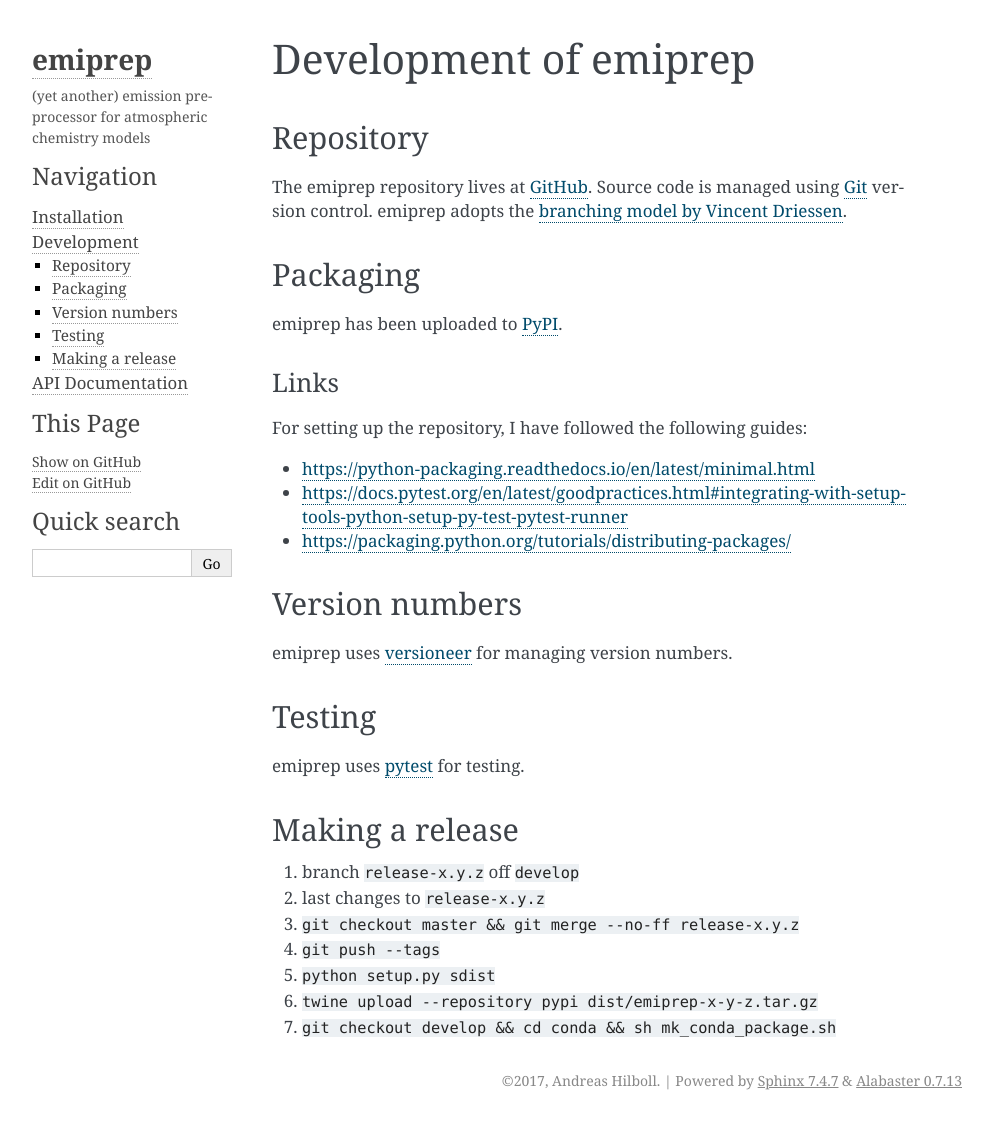
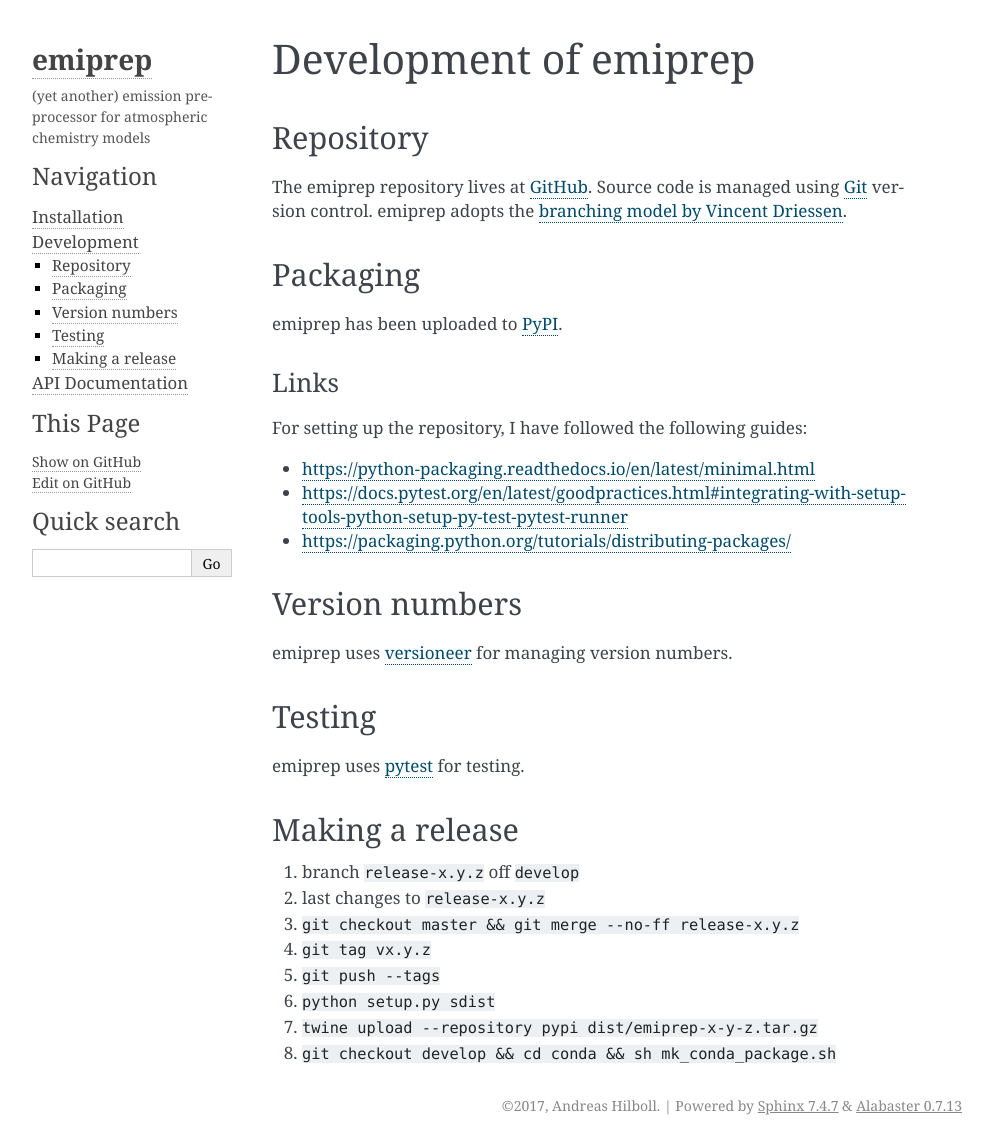
Before and after one commit to andreas-h/emiprep, a Sphinx documentation site: the page built from docs/development.rst, in a window 1280 px wide. Shown: the whole page, without its empty margins (148-1141 px from the left). Built offline with Sphinx 7.4.7, drawn with Linux system fonts in a browser that asks for light colours; before the commit the page ends 1120 px from its top, so only the background shows below that.

Commit message:
DOC: fix release documentation

```diff
--- a/docs/development.rst
+++ b/docs/development.rst
@@ -48,7 +48,8 @@ Making a release
 1. branch ``release-x.y.z`` off ``develop``
 2. last changes to ``release-x.y.z``
 3. ``git checkout master && git merge --no-ff release-x.y.z``
-4. ``git push --tags``
-5. ``python setup.py sdist``
-6. ``twine upload --repository pypi dist/emiprep-x-y-z.tar.gz``
-7. ``git checkout develop && cd conda && sh mk_conda_package.sh``
+4. ``git tag vx.y.z``
+5. ``git push --tags``
+6. ``python setup.py sdist``
+7. ``twine upload --repository pypi dist/emiprep-x-y-z.tar.gz``
+8. ``git checkout develop && cd conda && sh mk_conda_package.sh``
```
